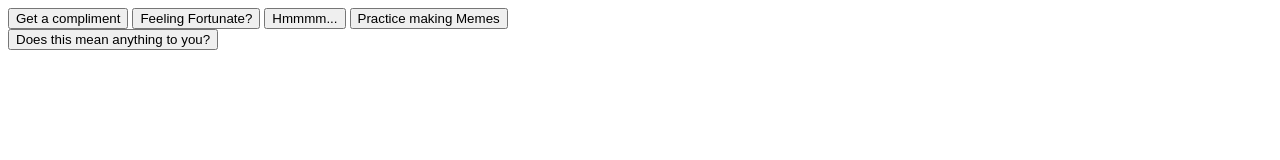
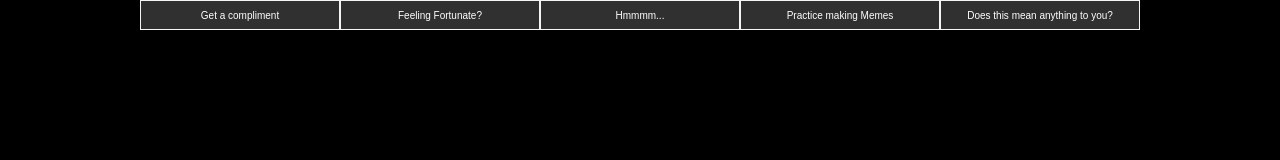
Before and after one commit to JonHimself/week-5-assesment, a website: page client/index.html in a window 1280 px wide. Drawn offline with nearby package versions, Linux system fonts and the light colour scheme.

Commit message:
Week 5 lab final

```diff
--- /dev/null
+++ b/client/index.css
@@ -0,0 +1,47 @@
+* {
+  margin: 0;
+  padding: 0;
+}
+body {
+  height: 100vh;
+  width: 100vw;
+  display: flex;
+  flex-direction: row;
+  flex-wrap: wrap;
+  justify-content: center;
+  align-items: flex-start;
+  background-color: black;
+  color: white;
+}
+
+h3 {
+  flex-basis: 100%;
+  text-align: center;
+}
+
+#imgC {
+  display: flex;
+  flex-basis: 100%;
+  justify-content: center;
+}
+button {
+  height: 30px;
+  max-width: 200px;
+  font-family: "Varela Round", sans-serif;
+  font-size: x-small;
+  background-color: rgb(48, 48, 48);
+  color: white;
+  border: none;
+  flex-basis: 20%;
+  border: 1px solid whitesmoke;
+}
+
+button:active {
+  background-color: rgb(0, 160, 160);
+}
+
+button:hover {
+  -moz-box-shadow: inset 0 0 10px #000000;
+  -webkit-box-shadow: inset 0 0 10px #000000;
+  box-shadow: inset 0 0 10px #000000;
+}
--- a/client/index.html
+++ b/client/index.html
@@ -1,6 +1,7 @@
 <!DOCTYPE html>
 <html>
   <head>
+    <link rel="stylesheet" href="index.css" />
     <title>Back End Assessment</title>
   </head>
   <body class="container">
@@ -63,7 +64,7 @@
               console.log(name);
               console.log(meaning);
               let card = document.createElement("h3");
-              card.innerHTML = name;
+              card.innerHTML = `${name}`;
               body.appendChild(card);
               let meaningBody = document.createElement("section");
               meaningBody.textContent = meaning;
```
